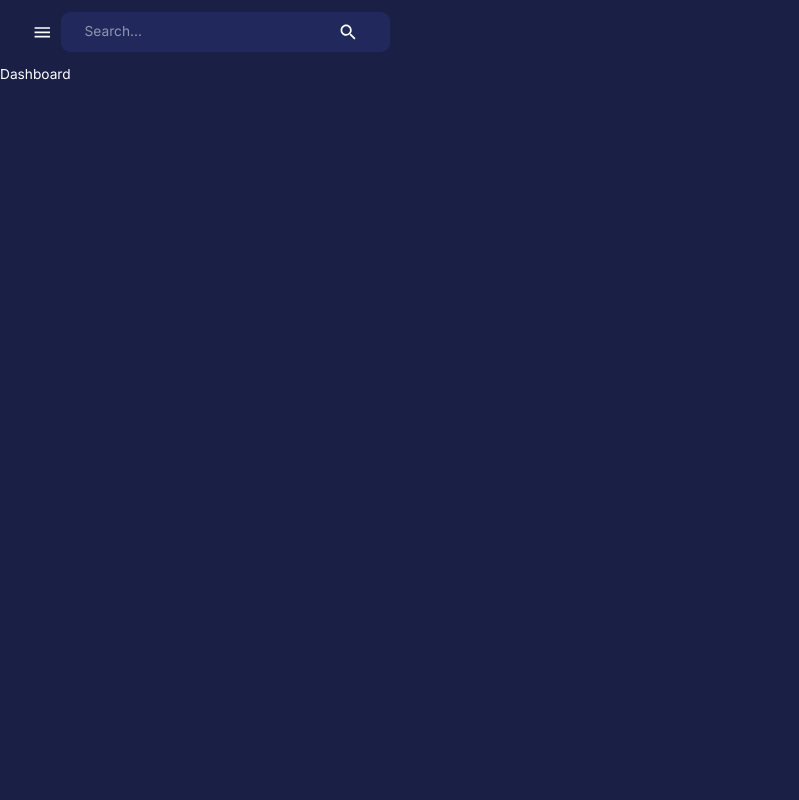
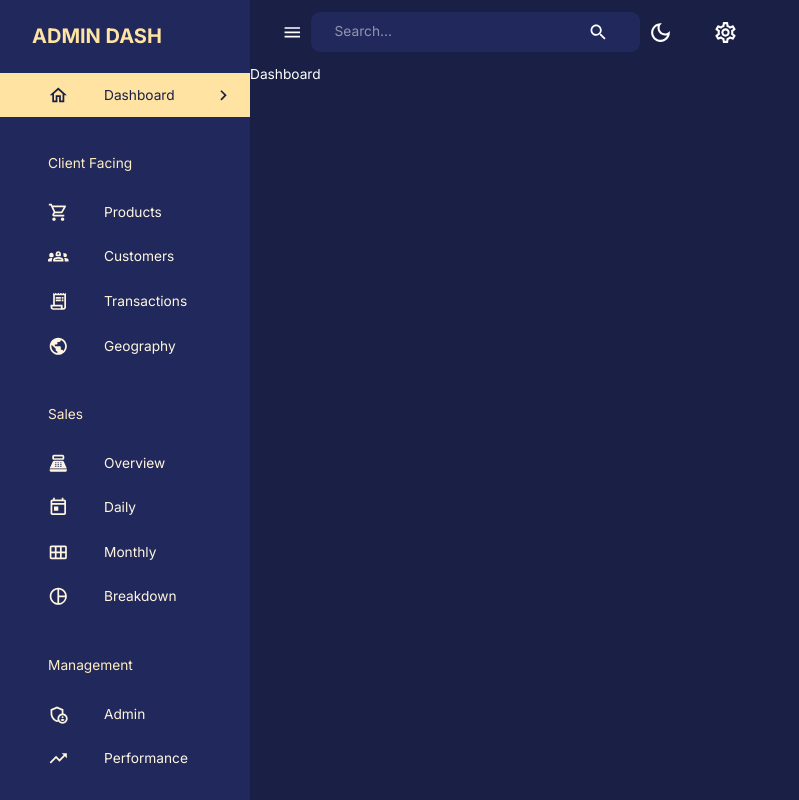
Before and after one commit to lelisoAgegnehu/mern-admin-dashbord, a React (Vite) app in the folder client/: page /dashboard in a window 1280 px wide. Shown: the whole page, without its empty margins (0-799 px from the left). Built offline with nearby package versions, Linux system fonts and the light colour scheme.

Commit message:
Add right side bar

```diff
--- a/client/src/components/Navbar.jsx
+++ b/client/src/components/Navbar.jsx
@@ -6,10 +6,17 @@
   useTheme,
 } from "@mui/material";
 import FlexBetween from "./FlexBetween";
-import { Menu, Search } from "@mui/icons-material";
+import {
+  DarkModeOutlined,
+  LightModeOutlined,
+  Menu,
+  Search,
+  SettingsOutlined,
+} from "@mui/icons-material";
 import { useDispatch } from "react-redux";
+import { setMode } from "../state";
 
-function Navbar() {
+function Navbar({ setIsSidebarOpen, isSidebarOpen }) {
   const dispatch = useDispatch();
   const theme = useTheme();
   return (
@@ -17,7 +24,7 @@
       <Toolbar sx={{ justifyContent: "space-between" }}>
         {/* LEFT SIDE */}
         <FlexBetween>
-          <IconButton onClick={() => console.log("open/close sidebar")}>
+          <IconButton onClick={() => setIsSidebarOpen(!isSidebarOpen)}>
             <Menu />
           </IconButton>
           <FlexBetween
@@ -34,6 +41,18 @@
         </FlexBetween>
 
         {/* RIGHT SIDE */}
+        <FlexBetween gap="1.5rem">
+          <IconButton onClick={() => dispatch(setMode())}>
+            {theme.palette.mode === "dark" ? (
+              <DarkModeOutlined sx={{ fontSize: "25px" }} />
+            ) : (
+              <LightModeOutlined sx={{ fontSize: "25px" }} />
+            )}
+          </IconButton>
+          <IconButton>
+            <SettingsOutlined sx={{ fontSize: "25px" }} />
+          </IconButton>
+        </FlexBetween>
       </Toolbar>
     </AppBar>
   );
--- /dev/null
+++ b/client/src/components/Sidebar.jsx
@@ -0,0 +1,152 @@
+import {
+  Box,
+  Drawer,
+  IconButton,
+  List,
+  ListItem,
+  ListItemButton,
+  ListItemIcon,
+  ListItemText,
+  Typography,
+  useTheme,
+} from "@mui/material";
+import { useEffect, useState } from "react";
+import { useLocation, useNavigate } from "react-router-dom";
+import FlexBetween from "./FlexBetween";
+import {
+  AdminPanelSettingsOutlined,
+  CalendarViewMonthOutlined,
+  ChevronLeft,
+  ChevronRightOutlined,
+  Groups2Outlined,
+  HomeOutlined,
+  PieChartOutline,
+  PointOfSaleOutlined,
+  PublicOutlined,
+  ReceiptLongOutlined,
+  ShoppingCartOutlined,
+  TodayOutlined,
+  TrendingUpOutlined,
+} from "@mui/icons-material";
+
+function Sidebar({
+  drawerWidth,
+  isSidebarOpen,
+  setIsSidebarOpen,
+  isNonMobile,
+}) {
+  const { pathname } = useLocation();
+  const [active, setActive] = useState();
+  const navigate = useNavigate();
+  const theme = useTheme();
+
+  useEffect(() => {
+    setActive(pathname.substring(1));
+  }, [pathname]);
+
+  const navItems = [
+    { text: "Dashboard", icon: <HomeOutlined /> },
+    { text: "Client Facing", icon: null },
+    { text: "Products", icon: <ShoppingCartOutlined /> },
+    { text: "Customers", icon: <Groups2Outlined /> },
+    { text: "Transactions", icon: <ReceiptLongOutlined /> },
+    { text: "Geography", icon: <PublicOutlined /> },
+    { text: "Sales", icon: null },
+    { text: "Overview", icon: <PointOfSaleOutlined /> },
+    { text: "Daily", icon: <TodayOutlined /> },
+    { text: "Monthly", icon: <CalendarViewMonthOutlined /> },
+    { text: "Breakdown", icon: <PieChartOutline /> },
+    { text: "Management", icon: null },
+    { text: "Admin", icon: <AdminPanelSettingsOutlined /> },
+    { text: "Performance", icon: <TrendingUpOutlined /> },
+  ];
+  return (
+    <Box component="nav">
+      {isSidebarOpen && (
+        <Drawer
+          sx={{
+            width: drawerWidth,
+            "& .MuiDrawer-paper": {
+              width: drawerWidth,
+              borderWidth: isNonMobile ? 0 : "2px",
+              boxSizing: "border-box",
+              backgroundColor: theme.palette.background.alt,
+              color: theme.palette.secondary[200],
+            },
+          }}
+          variant="persistent"
+          anchor="left"
+          open={isSidebarOpen}
+          onClose={() => setIsSidebarOpen(false)}
+        >
+          <Box width="100%">
+            <FlexBetween color={theme.palette.secondary.main}>
+              <Box m="1.5rem 2rem 1rem 2rem">
+                <Box display="flex" alignItems="center" gap="0.5rem"></Box>
+                <Typography textAlign="center" variant="h4" fontWeight="bold">
+                  ADMIN DASH
+                </Typography>
+              </Box>
+              {!isNonMobile && (
+                <IconButton onClick={() => setIsSidebarOpen(!isSidebarOpen)}>
+                  <ChevronLeft />
+                </IconButton>
+              )}
+            </FlexBetween>
+            <List>
+              {navItems.map(({ text, icon }) => {
+                if (!icon) {
+                  return (
+                    <Typography key={text} sx={{ m: "2.25rem 0 1rem 3rem" }}>
+                      {text}
+                    </Typography>
+                  );
+                }
+                const iconText = text.toLowerCase();
+
+                return (
+                  <ListItem key={text} disablePadding>
+                    <ListItemButton
+                      onClick={() => {
+                        navigate(`/${iconText}`);
+                        setActive(iconText);
+                      }}
+                      sx={{
+                        backgroundColor:
+                          active === iconText
+                            ? theme.palette.secondary[300]
+                            : "transparent",
+                        color:
+                          active === iconText
+                            ? theme.palette.primary[600]
+                            : theme.palette.secondary[100],
+                      }}
+                    >
+                      <ListItemIcon
+                        sx={{
+                          ml: "2rem",
+                          color:
+                            active === iconText
+                              ? theme.palette.primary[600]
+                              : theme.palette.secondary[100],
+                        }}
+                      >
+                        {icon}
+                      </ListItemIcon>
+                      <ListItemText primary={text} />
+                      {active === iconText && (
+                        <ChevronRightOutlined sx={{ ml: "auto" }} />
+                      )}
+                    </ListItemButton>
+                  </ListItem>
+                );
+              })}
+            </List>
+          </Box>
+        </Drawer>
+      )}
+    </Box>
+  );
+}
+
+export default Sidebar;
--- a/client/src/scenes/layout/index.jsx
+++ b/client/src/scenes/layout/index.jsx
@@ -1,11 +1,24 @@
-import { Box } from "@mui/material";
+import { Box, useMediaQuery } from "@mui/material";
 import { Outlet } from "react-router-dom";
 import Navbar from "../../components/Navbar";
+import Sidebar from "../../components/Sidebar";
+import { useState } from "react";
 function Layout() {
+  const isNonMobile = useMediaQuery("(min-width:600px)");
+  const [isSidebarOpen, setIsSidebarOpen] = useState(true);
   return (
-    <Box width="100%" height="100%">
+    <Box display={isNonMobile ? "flex" : "block"} width="100%" height="100%">
+      <Sidebar
+        isNonMobile={isNonMobile}
+        drawerWidth="250px"
+        isSidebarOpen={isSidebarOpen}
+        setIsSidebarOpen={setIsSidebarOpen}
+      />
       <Box>
-        <Navbar />
+        <Navbar
+          isSidebarOpen={isSidebarOpen}
+          setIsSidebarOpen={setIsSidebarOpen}
+        />
         <Outlet />
       </Box>
     </Box>
```
